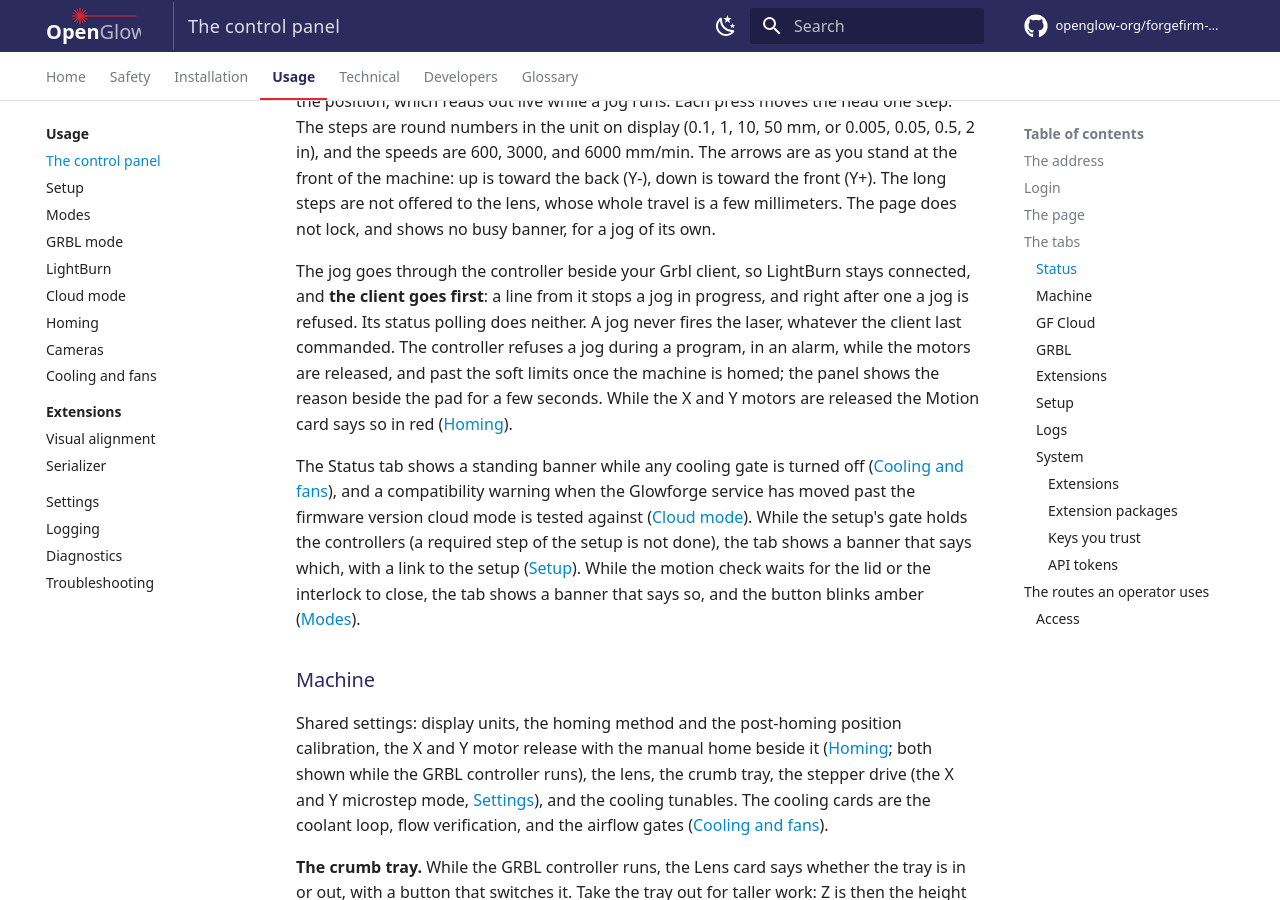
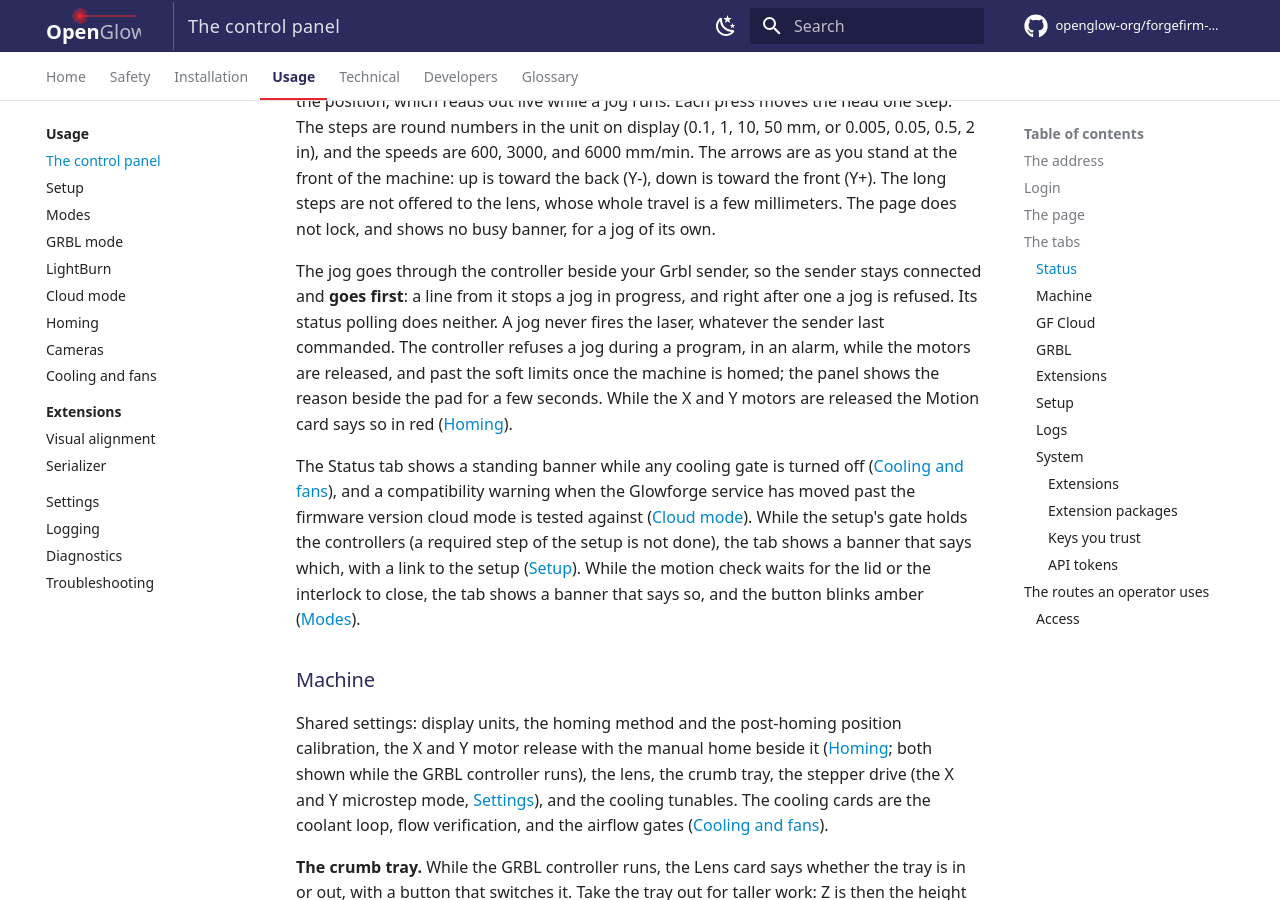
Before and after one commit to openglow-org/forgefirm-docs, an MkDocs documentation site: the page built from docs/usage/control-panel.md, in a window 1280 px wide and 900 px high, scrolled down 2337 px. Built offline with MkDocs 1.6.1 and Material for MkDocs 9.7.7, drawn with Linux system fonts in a browser that asks for light colours; comment, search, counter and statistics services are not loaded; some of the changed text lies outside the part shown.

Commit message:
Control panel, Homing, Cameras: the Grbl sender named generically, as the panel's help names it
Companion of forgectrl b1f8ce0 (Panel text: the Grbl sender named
generically) and eca36b6 (Panel text: the jog help calls the Grbl
sender by one name).

The jog help links to the control panel page's Status section, whose
copy of the same sentence still named one product as the sender; the
homing page's buttons sentence did the same, and three sentences named
that product as the camera's reader where the panel's help names a Grbl
sender's camera view. The product's own page, and its camera overlay
and job start mode where they are named as its own, stay.

- usage/control-panel.md, Status: the jog goes through the controller
  beside your Grbl sender, so the sender stays connected and goes
  first, and a jog never fires the laser, whatever the sender last
  commanded.
- usage/control-panel.md, the HTTP note and Access: the read-only
  routes serve a Grbl sender's camera view and other readers, and a
  Grbl sender or a stream viewer reads the camera without a login.
- usage/homing.md, the motor release: the buttons go through the
  controller beside your Grbl sender, so the sender stays connected
  through the whole procedure.
- usage/cameras.md, the head camera's lid rule: a Grbl sender's camera
  view is among the readers it covers.

Proof: python scripts/check-style.py (style: clean), python
scripts/check-interfaces.py (interfaces: clean (245 checked)), zensical
build (strict: No issues found). The wording is that of forgectrl's
src/ui/help.js (the jog entry and the camera key entry). Negative
control on a scratch copy of the tree: the British spelling of
'canceled' put into the edited jog paragraph fails check-style.py (one
SPELLING finding, exit 1), and a link to a page that does not exist put
into the same paragraph fails the strict build (page does not exist,
exit 1).

Acceptance: none; docs only.

```diff
--- a/docs/usage/control-panel.md
+++ b/docs/usage/control-panel.md
@@ -37,8 +37,8 @@ certificate, and its validity, and offers the certificate itself at
 certificate lives under the machine's data directory and survives
 updates.
 
-Plain HTTP on port 80 serves only the read-only routes, for LightBurn's
-camera and other readers ([Access](#access)).
+Plain HTTP on port 80 serves only the read-only routes, for a Grbl
+sender's camera view and other readers ([Access](#access)).
 
 ## Login
 
@@ -116,10 +116,10 @@ the front (Y+). The long steps are not offered to the lens, whose whole travel
 is a few millimeters. The page does not lock, and shows no busy banner, for
 a jog of its own.
 
-The jog goes through the controller beside your Grbl client, so LightBurn
-stays connected, and **the client goes first**: a line from it stops a jog in
-progress, and right after one a jog is refused. Its status polling does
-neither. A jog never fires the laser, whatever the client last commanded.
+The jog goes through the controller beside your Grbl sender, so the sender
+stays connected and **goes first**: a line from it stops a jog in progress,
+and right after one a jog is refused. Its status polling does neither. A jog
+never fires the laser, whatever the sender last commanded.
 The controller refuses a jog during a program, in an alarm, while the motors
 are released, and past the soft limits once the machine is homed; the panel
 shows the reason beside the pad for a few seconds. While the X and Y motors are released the Motion card says so in red
@@ -352,8 +352,8 @@ another tab from reaching your machine. The panel also answers only to its
 own addresses and to its own bare name (`forgefirm-<xxxx>`), never to a
 name with a domain on it: a hostile page that points its own domain at your
 machine gets nothing back. The read-only routes answer any
-client on your network by default, so LightBurn can read the camera without
-a login. The setting `panel_open_reads=0` closes them to logged-in sessions
+client on your network by default, so a Grbl sender or a stream viewer can
+read the camera without a login. The setting `panel_open_reads=0` closes them to logged-in sessions
 and to the machine itself ([Settings](settings.md)).
 
 A script that runs on the machine can use the panel token instead of a
```
Also changed, not shown: docs/usage/cameras.md (+2 -2 lines), docs/usage/homing.md (+1 -1 lines).
